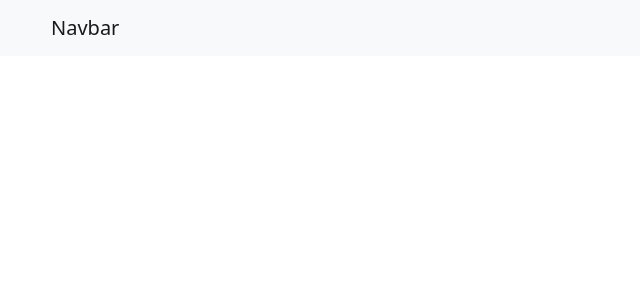
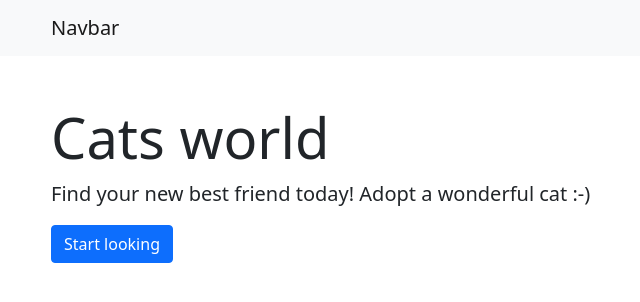
Before and after one commit to lukasz-klekner/cats_app_next, a Next.js app: page / in a window 1280 px wide. Shown: the top 302 px of the page, without its empty margins (31-671 px from the left). Built offline with nearby package versions, Linux system fonts and the light colour scheme.

Commit message:
adds Jumbotron component

```diff
--- /dev/null
+++ b/components/Jumbotron.js
@@ -0,0 +1,15 @@
+const Jumbotron = () => (
+  <div className='jumbotron jumbotron-fluid mt-5'>
+    <div className='container'>
+      <h1 className='display-4'>Cats world</h1>
+      <p className='lead'>
+        Find your new best friend today! Adopt a wonderful cat :-)
+      </p>
+      <button type='button' className='btn btn-primary'>
+        Start looking
+      </button>
+    </div>
+  </div>
+)
+
+export default Jumbotron
--- a/pages/index.js
+++ b/pages/index.js
@@ -1,9 +1,11 @@
+import Jumbotron from '../components/Jumbotron'
 import Nav from '../components/Nav'
 
 export default function Home() {
   return (
     <main>
       <Nav />
+      <Jumbotron />
     </main>
   )
 }
```
